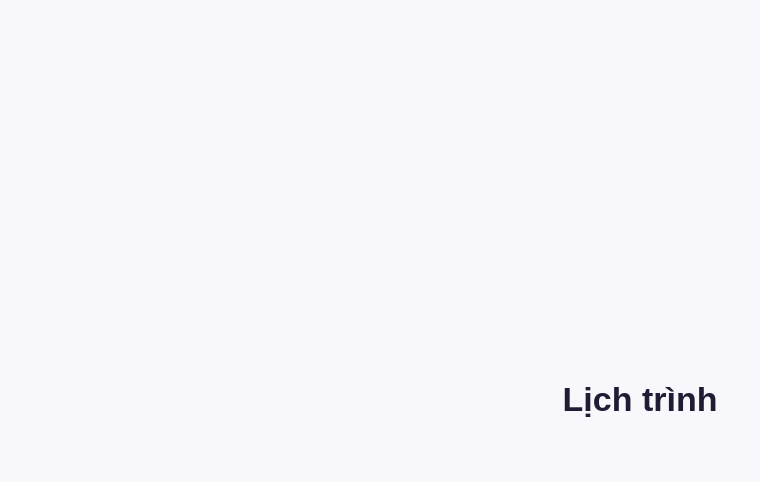
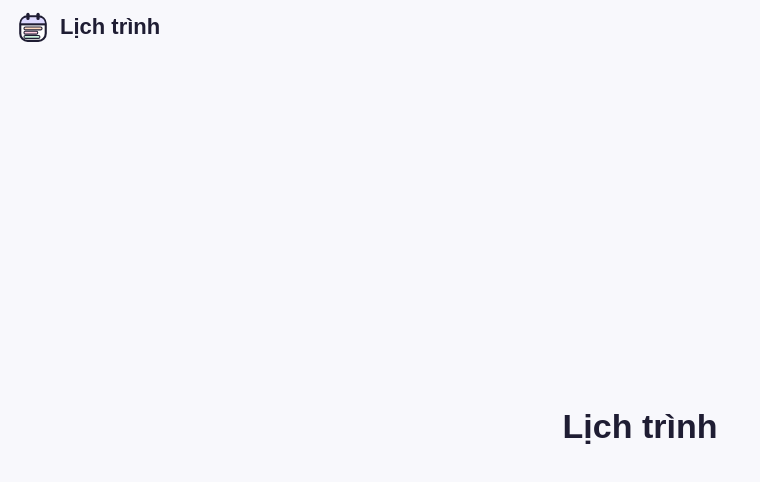
Before and after one commit to erclx/lichtrinh, a React (Vite) app: page / in a window 1280 px wide. Shown: the top 482 px of the page, without its empty margins (0-760 px from the left). Built offline with nearby package versions, Linux system fonts and the light colour scheme.

Commit message:
feat(brand): show the mark beside the wordmark in a header row

```diff
--- a/src/app.tsx
+++ b/src/app.tsx
@@ -1,7 +1,15 @@
+import { BrandMark } from '@/components/brand-mark'
+
 export function App() {
   return (
-    <main className="flex min-h-svh items-center justify-center bg-background text-foreground">
-      <h1 className="font-heading text-2xl font-extrabold">Lịch trình</h1>
-    </main>
+    <div className="flex min-h-svh flex-col bg-background text-foreground">
+      <header className="flex items-center gap-2.5 px-4 py-2.5">
+        <BrandMark className="size-[34px] shrink-0" />
+        <span className="font-heading text-lg font-extrabold">Lịch trình</span>
+      </header>
+      <main className="flex flex-1 items-center justify-center">
+        <h1 className="font-heading text-2xl font-extrabold">Lịch trình</h1>
+      </main>
+    </div>
   )
 }
--- /dev/null
+++ b/src/components/brand-mark.tsx
@@ -0,0 +1,56 @@
+import type { ComponentProps } from 'react'
+
+/** The app's mark. Its outline and rings take `currentColor`, so it follows the theme through the text color around it. */
+export function BrandMark(props: ComponentProps<'svg'>) {
+  return (
+    <svg viewBox="0 0 64 64" fill="none" aria-hidden="true" {...props}>
+      <rect
+        x="8"
+        y="12"
+        width="48"
+        height="46"
+        rx="14"
+        fill="#ffffff"
+        stroke="currentColor"
+        strokeWidth="4"
+      />
+      <path
+        d="M10 27h44v-3a10 10 0 0 0-10-10H20a10 10 0 0 0-10 10z"
+        fill="#dcd8ff"
+      />
+      <path d="M8 27h48" stroke="currentColor" strokeWidth="4" />
+      <rect x="19.5" y="5" width="6" height="14" rx="3" fill="currentColor" />
+      <rect x="38.5" y="5" width="6" height="14" rx="3" fill="currentColor" />
+      <rect
+        x="15"
+        y="32"
+        width="34"
+        height="5.4"
+        rx="2.7"
+        fill="#ffd9bf"
+        stroke="currentColor"
+        strokeWidth="2"
+      />
+      <rect
+        x="15"
+        y="40"
+        width="26"
+        height="5.4"
+        rx="2.7"
+        fill="#ffcfe1"
+        stroke="currentColor"
+        strokeWidth="2"
+      />
+      <rect
+        x="15"
+        y="48"
+        width="30"
+        height="5.4"
+        rx="2.7"
+        fill="#c9f1dd"
+        stroke="currentColor"
+        strokeWidth="2"
+      />
+    </svg>
+  )
+}
```
